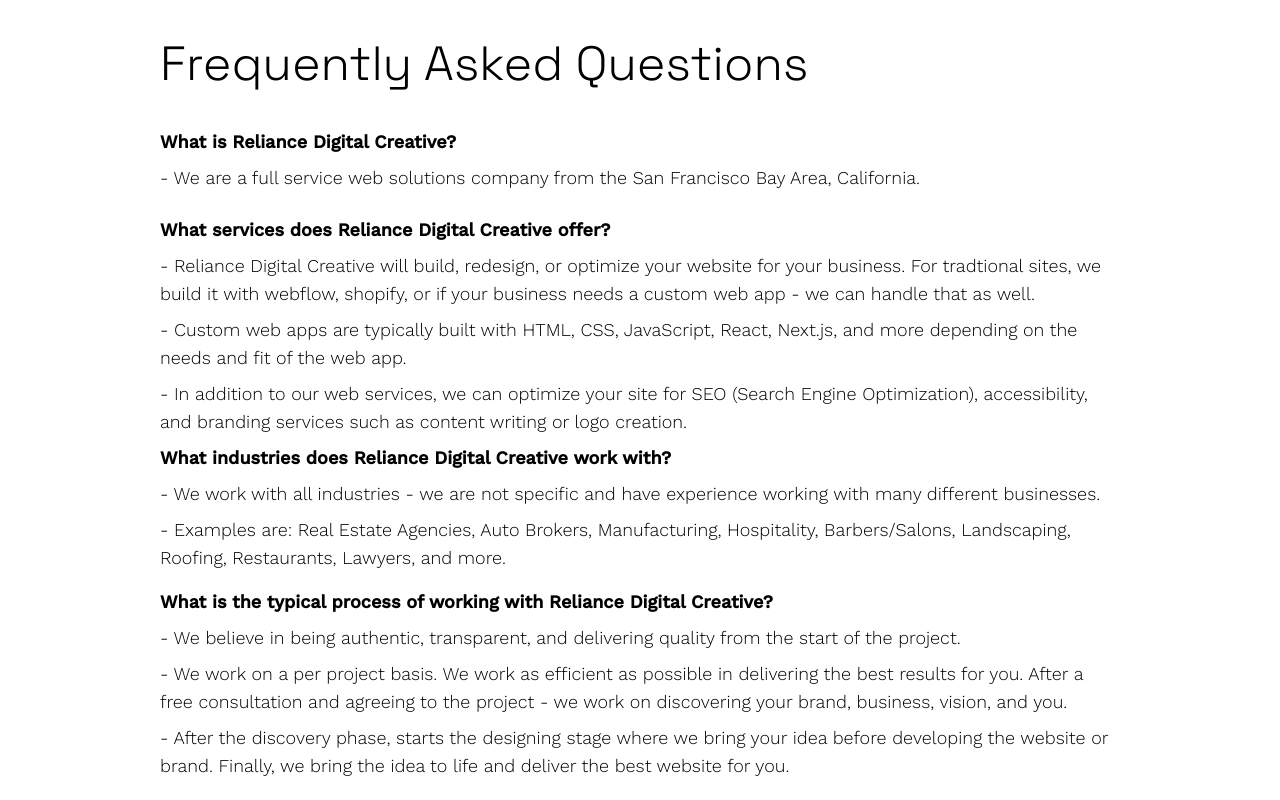
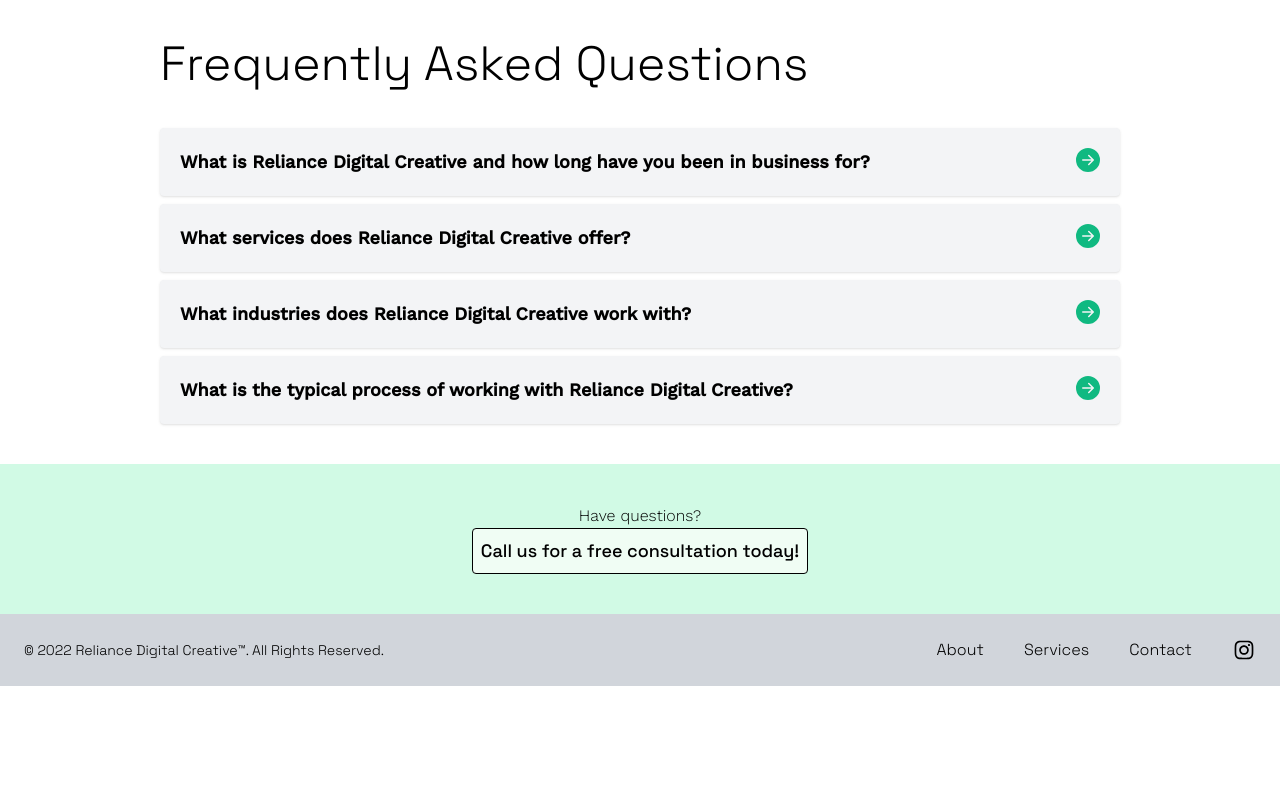
Before and after one commit to ywakili18/reliancecreative, a Next.js app: page / in a window 1280 px wide. Shown: the part 2620-3420 px from the top of the page. After the commit the page ends 3306 px from the top, so only its background shows below. Built offline with nearby package versions, Linux system fonts and the light colour scheme.

Commit message:
FAQ complete

```diff
--- a/components/NavBar.js
+++ b/components/NavBar.js
@@ -85,8 +85,8 @@
         {open ? (
           // links container
           <motion.div
+            className=" flex sm:hidden flex-col sm:flex-row sm:items-center text-2xl font-bold sm:justify-around justify-evenly"
             initial={{ height: 0 }}
-            className=" flex sm:hidden flex-col sm:flex-row sm:items-center text-2xl font-bold sm:justify-around justify-evenly"
             animate={{
               height: '80vh'
             }}
--- a/components/home-components/HomeFaq.js
+++ b/components/home-components/HomeFaq.js
@@ -1,53 +1,95 @@
+import { motion, AnimatePresence } from 'framer-motion'
 import React from 'react'
-
-const HomeFaq = () => {
+import { useState } from 'react'
+import { BsFillArrowRightCircleFill } from 'react-icons/bs'
+import { AiFillCloseCircle } from 'react-icons/ai'
 const details = [
   {
-      question: 'What is Reliance Digital Creative?',
+    id: 0,
+    question:
+      'What is Reliance Digital Creative and how long have you been in business for?',
     answer:
-        '- We are a full service web solutions company from the San Francisco Bay Area, California.'
+      '• We are a full service web solutions company from the San Francisco Bay Area, California.',
+    answer2:
+      '• Reliance Digital Creative has been building digital experiences for over 10+ years.'
   },
   {
+    id: 1,
     question: 'What services does Reliance Digital Creative offer?',
     answer:
-        '- Reliance Digital Creative will build, redesign, or optimize your website for your business. For tradtional sites, we build it with webflow, shopify, or if your business needs a custom web app - we can handle that as well.',
+      '• Reliance Digital Creative will build, redesign, or optimize your website for your business. For traditional sites, we build and host  with webflow, shopify, or if your business needs a custom web app - we can handle that as well.',
     answer2:
-        '- Custom web apps are typically built with HTML, CSS, JavaScript, React, Next.js, and more depending on the needs and fit of the web app.',
+      '• Custom web apps are typically built with HTML, CSS, JavaScript, React, Next.js, and more depending on the needs and fit of the web app.',
     answer3:
-        '- In addition to our web services, we can optimize your site for SEO (Search Engine Optimization), accessibility, and branding services such as content writing or logo creation. '
+      '• In addition to our web services, we can optimize your site for SEO (Search Engine Optimization), accessibility, and branding services such as content writing or logo creation. '
   },
   {
+    id: 2,
     question: 'What industries does Reliance Digital Creative work with?',
     answer:
-        '- We work with all industries - we are not specific and have experience working with many different businesses.',
+      '• We work with all industries and brands. We have collaborated with many different businesses small, medium, and large.',
     answer2:
-        '- Examples are: Real Estate Agencies, Auto Brokers, Manufacturing, Hospitality, Barbers/Salons, Landscaping, Roofing, Restaurants, Lawyers, and more.'
+      '• Examples are: Real Estate Agencies, Auto Brokers, Manufacturing, Hospitality, Barbers/Salons, Landscaping, Roofing, Restaurants, Lawyers, and more.'
   },
   {
+    id: 3,
     question:
-        'What is the typical process of working with Reliance Digital Creative?',
+      ' What is the typical process of working with Reliance Digital Creative?',
     answer:
-        '- We believe in being authentic, transparent, and delivering quality from the start of the project.',
+      '• We believe in being authentic, transparent, and delivering quality from the start of the project.',
     answer2:
-        '- We work on a per project basis. We work as efficient as possible in delivering the best results for you. After a free consultation and agreeing to the project - we work on discovering your brand, business, vision, and you.',
+      '• We work on a per project basis. We work as efficient as possible in delivering the best results for you. After a free consultation and agreeing to the project - we work on discovering your brand, business, vision, and needs for the business.',
     answer3:
-        '- After the discovery phase, starts the designing stage where we bring your idea before developing the website or brand. Finally, we bring the idea to life and deliver the best website for you.'
+      '• After the discovery phase, starts the designing stage where we bring your idea before developing the website or brand. Finally, we bring the idea to life and deliver the best website for you.'
   }
 ]
+const HomeFaq = () => {
+  const [show, setShow] = useState(null)
+
+  const handleClick = (i) => {
+    if (show === i) {
+      return setShow(null)
+    }
+    setShow(i)
+  }
   return (
     <div className="mt-10 mb-10 sm:w-3/4 m-auto p-10 sm:p-0">
       <h2 className="text-center sm:text-left text-2xl sm:text-5xl space mb-10">
         Frequently Asked Questions
       </h2>
-      {details.map((detail) => (
+      {details.map((detail, item) => (
         <div
-          key={detail.question}
+          key={detail.id}
           className="flex flex-col gap-2 mt-2 text-sm sm:text-lg"
+          onClick={() => handleClick(item)}
         >
-          <p className="font-bold">{detail.question}</p>
+          <p className="font-bold flex shadow bg-gray-100 rounded justify-between p-5 cursor-pointer">
+            {detail.question}{' '}
+            {show === item ? (
+              <AiFillCloseCircle className="text-3xl text-red-500" />
+            ) : (
+              <BsFillArrowRightCircleFill className="text-2xl text-emerald-500" />
+            )}
+          </p>
+          {show === item ? (
+            <motion.div
+              initial={{ opacity: 0 }}
+              animate={{
+                opacity: 1,
+                transition: {
+                  duration: 0.5
+                }
+              }}
+              exit={{ opacity: 0 }}
+              className="text-sm flex flex-col gap-2 sm:text-lg bg-emerald-100 p-5 font-light"
+            >
               <p>{detail.answer}</p>
               <p>{detail.answer2}</p>
               <p>{detail.answer3}</p>
+            </motion.div>
+          ) : (
+            ''
+          )}
         </div>
       ))}
     </div>
--- a/pages/about.js
+++ b/pages/about.js
@@ -51,10 +51,10 @@
           <div className="text-sm sm:text-lg mt-5 tracking-wide">
             <p className="">
               Reliance Digital Creative, founded in 2021, is located in the San
-              Francisco Bay Area, CA. Our team has over 5+ years specializing in
-              creating interactive experiences on the web - we simply love what
-              we do. Our focus is building scalable, high quality, responsive
-              sites to establish businesses and brands digitally.
+              Francisco Bay Area, CA. Our team has over 10+ years specializing
+              in creating interactive experiences on the web - we simply love
+              what we do. Our focus is building scalable, high quality,
+              responsive sites to establish businesses and brands digitally.
             </p>
             <p className="mt-5">
               We develop and design webflow and fully custom sites that tailors
```
Lines whose indentation alone changed are shown as unchanged.
